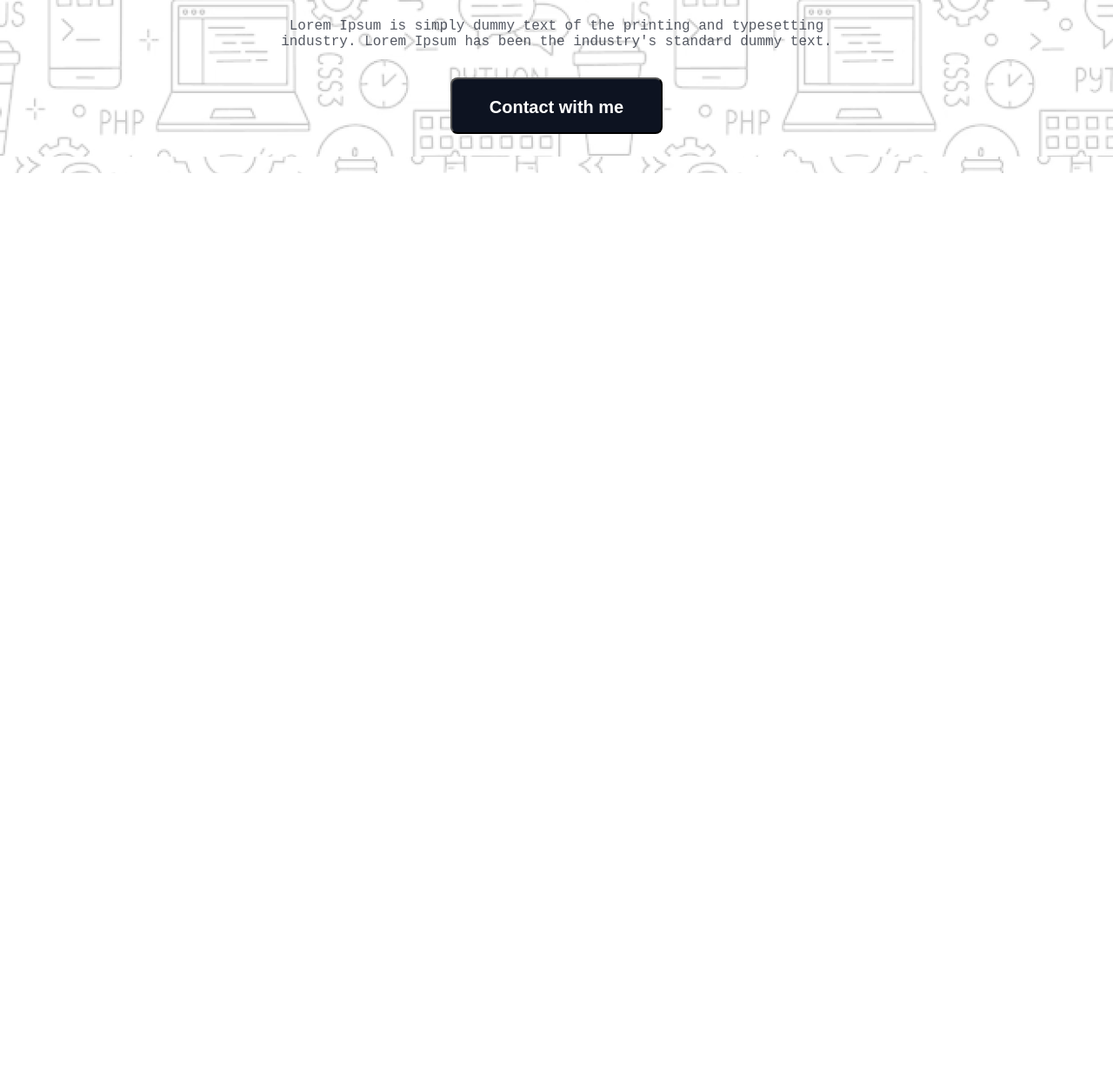
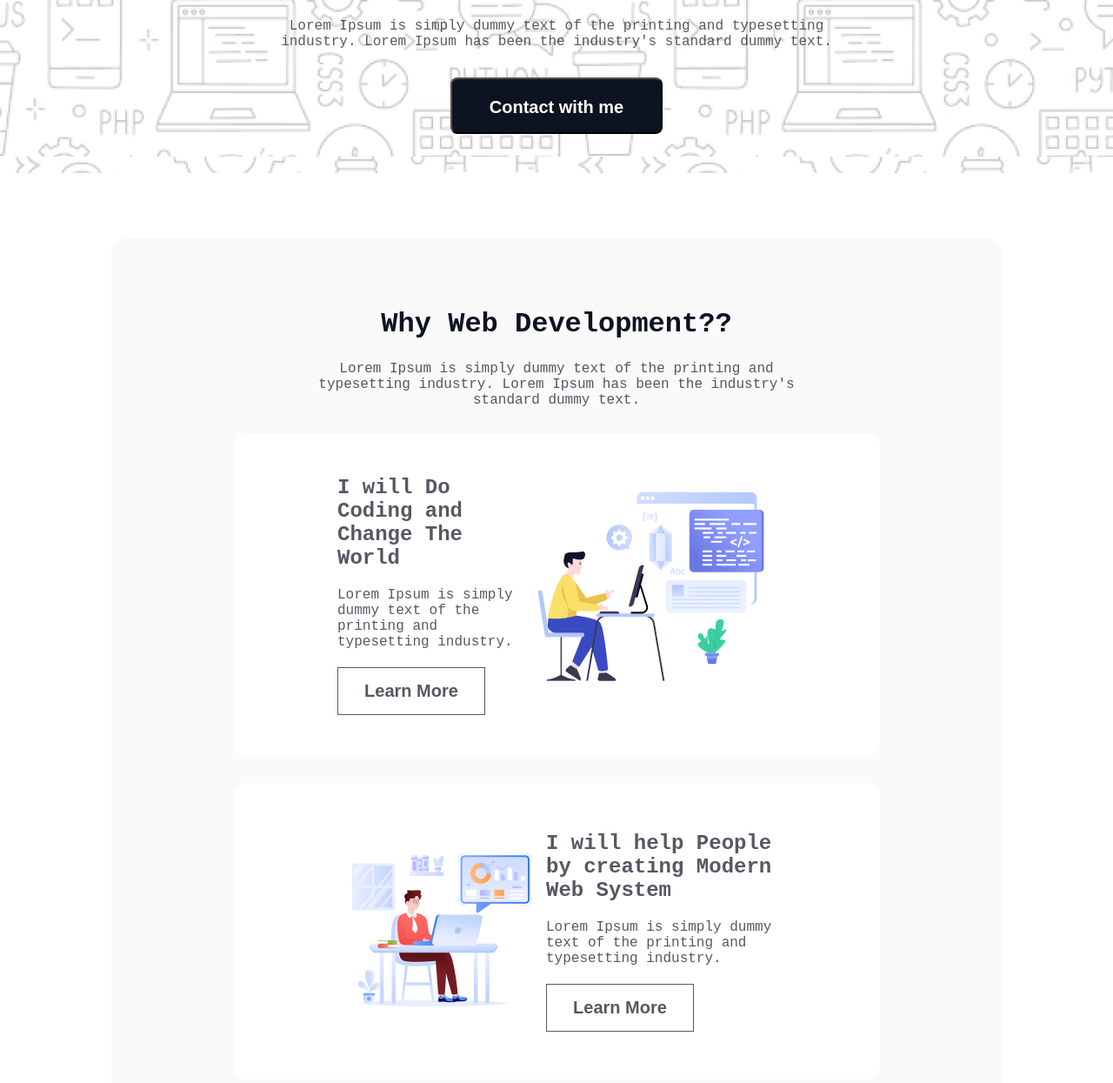
Before and after one commit to nadim-ahmed/challenge-begins, a plain HTML site: page index.html in a window 1280 px wide. Shown: the part 627-1872 px from the top of the page at 87% size. Before the commit the page ends 901 px from the top, so only its background shows below. Drawn offline with Linux system fonts and the light colour scheme; a web font is replaced by a local one.

Commit message:
Web Development Motivation Section Added

```diff
--- a/index.html
+++ b/index.html
@@ -28,7 +28,43 @@
             <a href="#contact-section"><button class="btn-contact">Contact with me</button></a>
         </section>
     </header>
-    <main></main>
+    <main>
+        <article class="dev-motive">
+            <div class="section-header">
+                <h2 class="section-title">Why Web Development??</h2>
+                <p class="descriptions">Lorem Ipsum is simply dummy text of the printing and typesetting industry. Lorem
+                    Ipsum has been the
+                    industry's standard dummy text.</p>
+            </div>
+            <section class="dev-motive-sec">
+                <div class="motive-content">
+                    <h3 class="dev-motive-subtitle">I will Do Coding and Change The World</h3>
+                    <p class="descriptions">Lorem Ipsum is simply dummy text of the printing and typesetting industry.
+                    </p>
+                    <button class="btn-primary">Learn More</button>
+                </div>
+                <div><img src="./assets/Layer_1.png" alt=""></div>
+            </section>
+            <section class="dev-motive-sec">
+                <div><img src="./assets/Group 3.png" alt=""></div>
+                <div class="motive-content">
+                    <h3 class="dev-motive-subtitle">I will help People by creating Modern Web System</h3>
+                    <p class="descriptions">Lorem Ipsum is simply dummy text of the printing and typesetting industry.
+                    </p>
+                    <button class="btn-primary">Learn More</button>
+                </div>
+            </section>
+            <section class="dev-motive-sec">
+                <div class="motive-content">
+                    <h3 class="dev-motive-subtitle">I will Do Coding and Change The World</h3>
+                    <p class="descriptions">Lorem Ipsum is simply dummy text of the printing and typesetting industry.
+                    </p>
+                    <button class="btn-primary">Learn More</button>
+                </div>
+                <div><img src="./assets/Group 4.png" alt=""></div>
+            </section>
+        </article>
+    </main>
     <footer></footer>
 </body>
 
--- a/styles/style.css
+++ b/styles/style.css
@@ -9,6 +9,11 @@
 * {
     margin: 0;
     padding: 0;
+}
+
+main {
+    margin: 0 auto;
+    max-width: 80%;
 }
 
 /* Shared Styles */
@@ -31,6 +36,19 @@
     font-weight: 400;
 }
 
+.section-title {
+    color: rgb(13, 19, 33);
+    font-size: 32px;
+    font-weight: 800;
+    margin-bottom: 24px;
+}
+
+.section-header {
+    max-width: 80%;
+    margin: auto;
+}
+
+
 /* Nav Styles */
 nav {
     margin: 50px 150px;
@@ -50,7 +68,7 @@ nav ul {
     text-decoration: none;
 }
 
-/* Banner Styles */
+/* Banner Section Styles */
 .banner {
     display: flex;
     flex-direction: column;
@@ -84,3 +102,42 @@ nav ul {
     font-weight: 600;
     margin: 32px auto 45px;
 }
+
+/* Why Web Development Section Styles */
+.dev-motive {
+    padding: 80px 140px;
+    text-align: center;
+    display: flex;
+    flex-direction: column;
+    justify-content: center;
+    border-radius: 16px;
+    background-color: rgba(13, 19, 33, 0.02);
+}
+
+.dev-motive-sec {
+    display: flex;
+    align-items: center;
+    justify-content: space-between;
+    padding: 48px 120px;
+    border-radius: 16px;
+    background-color: rgb(255, 255, 255);
+    margin-top: 30px;
+}
+
+.dev-motive-subtitle {
+    color: rgba(13, 19, 33, 0.7);
+    font-size: 24px;
+    font-weight: 700;
+}
+
+.motive-content {
+    display: flex;
+    flex-direction: column;
+    gap: 20px;
+    text-align: left;
+    max-width: 55%;
+}
+
+.motive-content>button {
+    width: 170px;
+}
```
